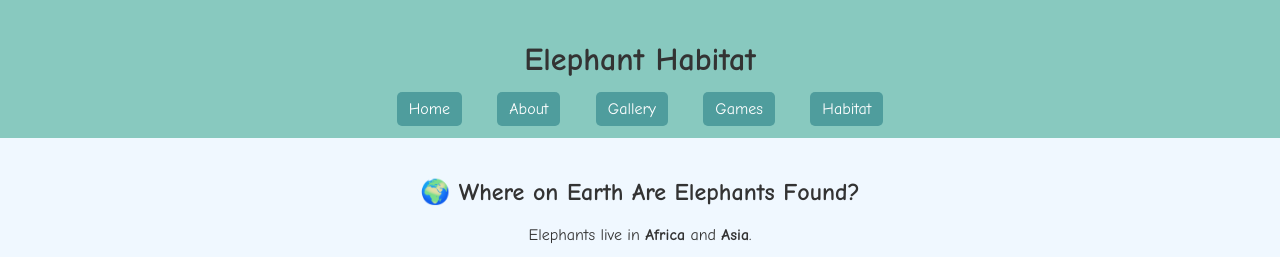
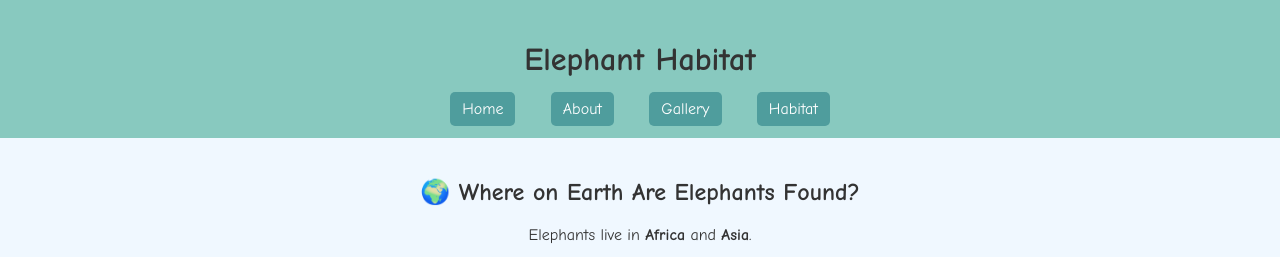
Before and after one commit to NumanKadir/elephant, a plain HTML site: page habitat.html in a window 1280 px wide. Shown: the top 257 px of the page. Drawn offline with Linux system fonts and the light colour scheme.

Commit message:
Update habitat.html

```diff
--- a/habitat.html
+++ b/habitat.html
@@ -13,7 +13,6 @@
       <a href="index.html">Home</a>
       <a href="about.html">About</a>
       <a href="gallery.html">Gallery</a>
-      <a href="games.html">Games</a>
       <a href="habitat.html">Habitat</a>
     </nav>
   </header>
```
